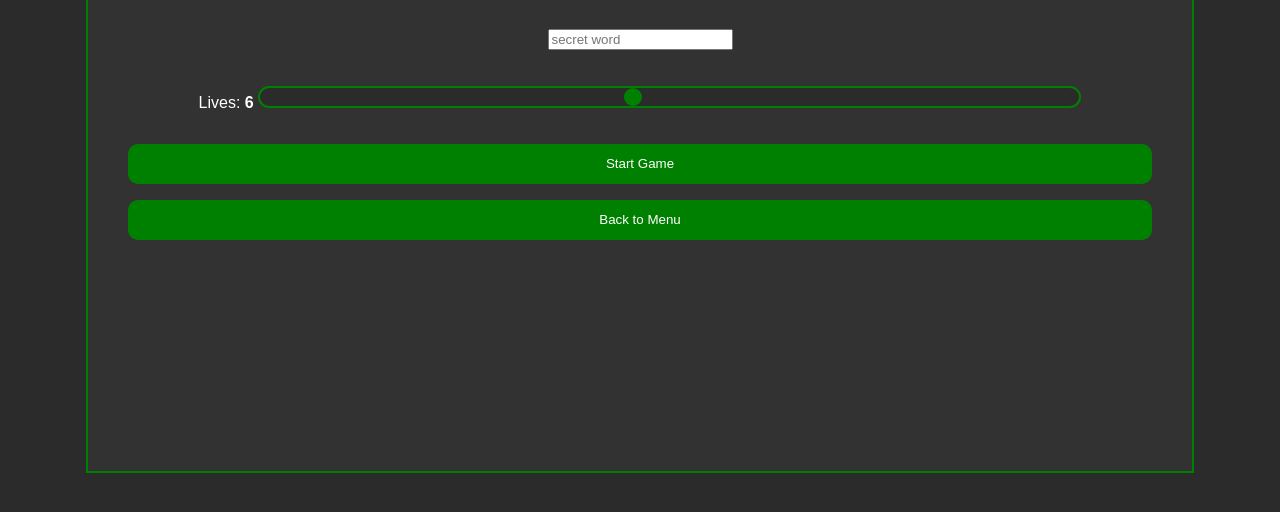
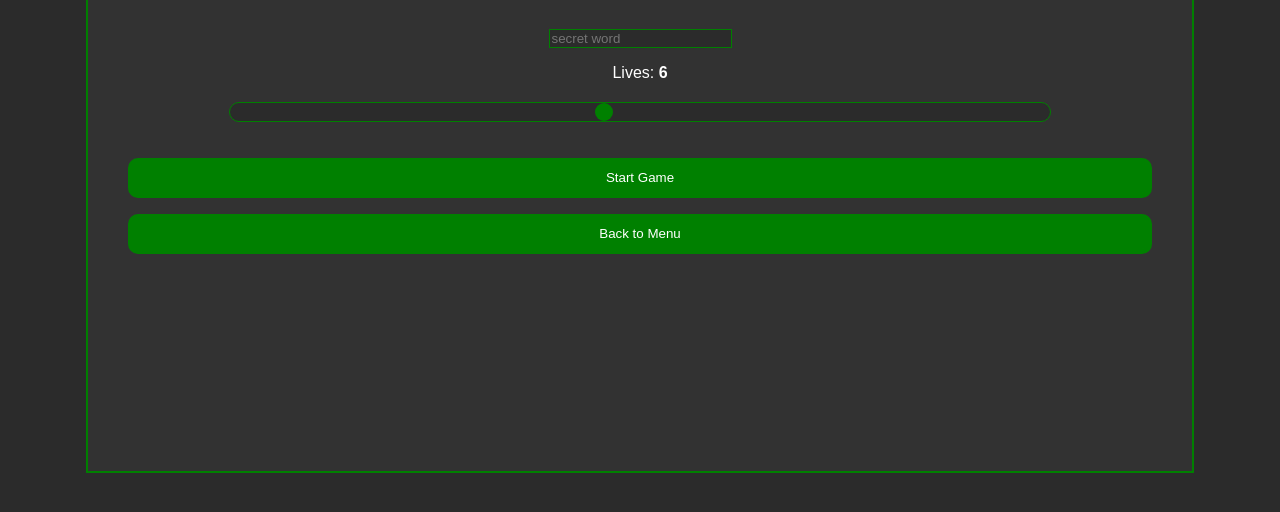
Before and after one commit to myhauntedfork/mobile-games, a plain HTML site: page hangman/hangman.html in a window 1280 px wide. Shown: the part 250-762 px from the top of the page. Drawn offline with Linux system fonts and the light colour scheme.

Commit message:
update hangman start screen

```diff
--- a/hangman/hangman.css
+++ b/hangman/hangman.css
@@ -93,7 +93,7 @@ h1 {
     appearance: none;
     border-radius: 50px;
     background: rgb(43, 43, 43);
-    border: 2px solid green;
+    border: 1px solid green;
     touch-action: none;
     user-select: none;
 }
@@ -114,4 +114,8 @@ h1 {
 
 #secret-word {
     margin-bottom: 2vh;
+    background-color: rgb(43, 43, 43);
+    user-select: none;
+    color: white;
+    border: 1px solid green;
 }
--- a/hangman/hangman.html
+++ b/hangman/hangman.html
@@ -2,7 +2,12 @@
 <html lang="en">
     <head>
         <meta charset="UTF-8" />
-        <meta name="viewport" content="width=device-width, initial-scale=1.0" />
+        <meta
+            name="viewport"
+            content="width=device-width, initial-scale=1.0"
+            maximum-scale="1.0"
+            user-scalable="0"
+        />
         <title>Mobile Games - Hangman</title>
         <link rel="stylesheet" href="hangman.css" />
     </head>
@@ -20,6 +25,7 @@
                 <div>
                     <label for="life-slider">Lives: </label>
                     <span id="life-value">6</span>
+                    <div>
                         <input
                             type="range"
                             id="life-slider"
@@ -27,6 +33,7 @@
                             max="12"
                             value="6"
                         />
+                    </div>
                 </div>
                 <button id="start-button" class="options">Start Game</button>
             </div>
```
Lines whose indentation alone changed are shown as unchanged.
